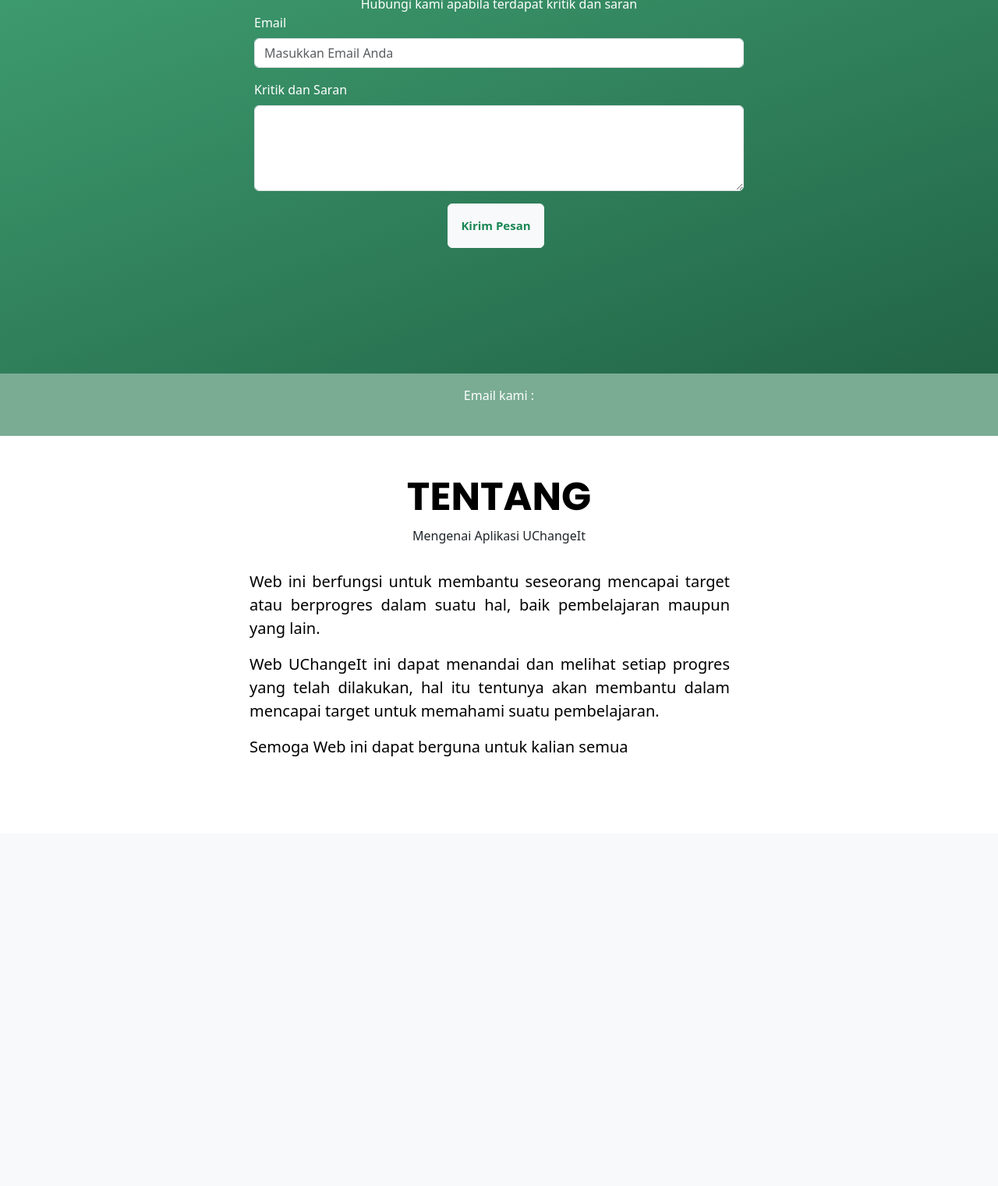
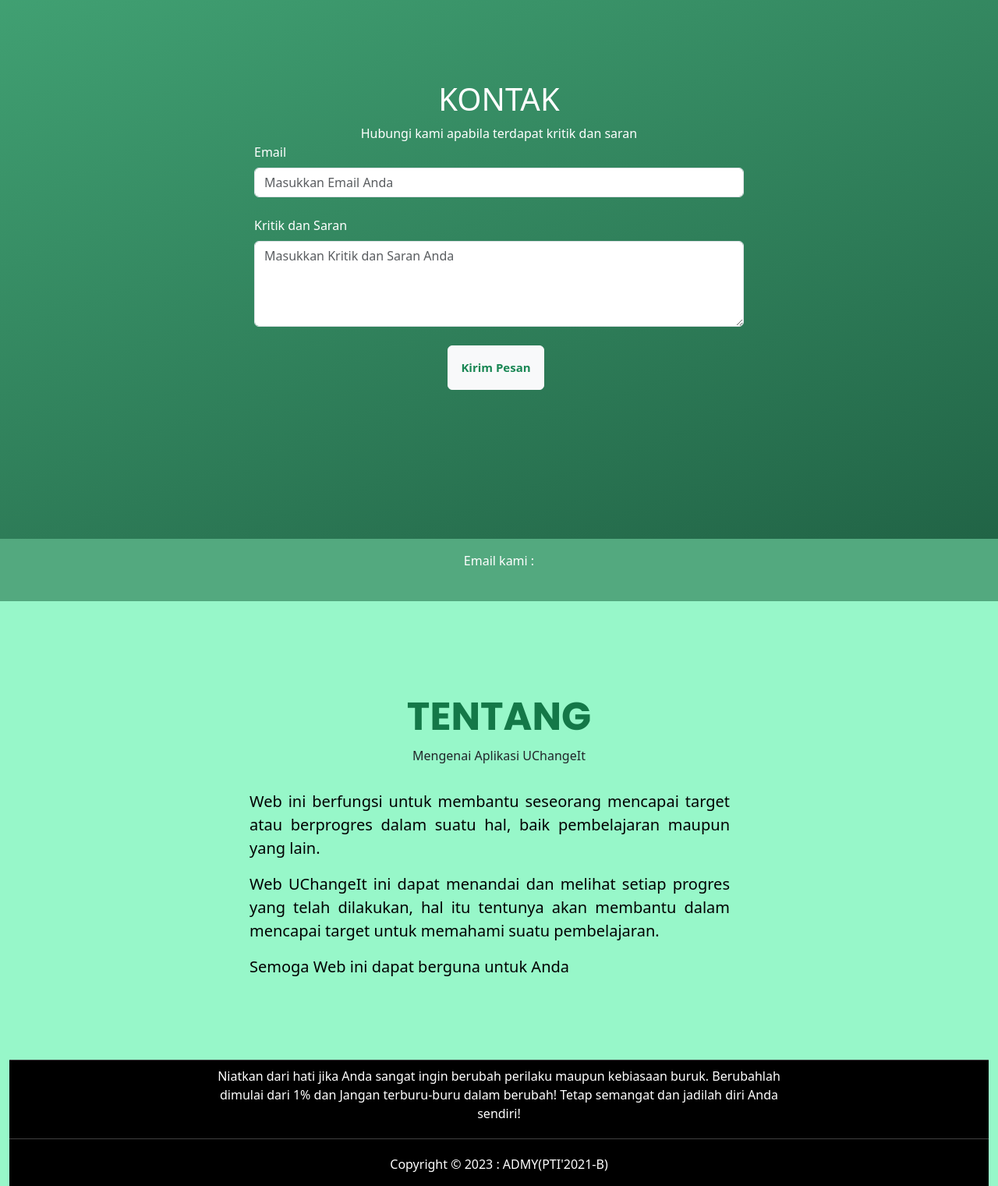
Before and after one commit to AchmadSyahh226/YouChangeIt-Website, a PHP site: page / in a window 1280 px wide; the page is wider, and only the part inside the window is pictured. Shown: the part 1771-3292 px from the top of that part at 78% size. Before the commit the page ends 2741 px from the top of that part, so only its background shows below. Run offline with PHP 8.4, Linux system fonts and the light colour scheme.

Commit message:
Perbaiki bug dan tambah footer

```diff
--- a/index.html
+++ b/index.html
@@ -73,7 +73,7 @@
         <!-- Judul Section Layanan -->
         <div class="row">
           <div class="col-12 text-center header">
-            <h2>Layanan Untuk Anda</h2>
+            <h2>LAYANAN</h2>
             <span class="title-sub">Solusi untuk mengubah kepribadian Anda</span>
           </div>
         </div>
@@ -120,26 +120,26 @@
 
   <!-- Kontak-->
   <section id="Kontak">
-      <div class="container-fluid-kontak pt-2 pb-5">
+      <div class="container-fluid-kontak pt-4 pb-5">
         <div class="row">
           <div class="col-12 text-center header">
-            <h1 style="color: white;">KONTAK</h1>
+            <h1 style="color: white; padding-top: 50px;">KONTAK</h1>
             <span style="color: white;">Hubungi kami apabila terdapat kritik dan saran</span>
           </div>
         </div>
         <div class="row mb-3 justify-content-center">
           <div class="col-lg-6">
         <form action="">
-            <div class="mb-3">
+            <div class="mb-4">
               <label for="to" class="form-label" style="color: white;">Email</label>
               <input type="to" class="form-control" id="to" placeholder="Masukkan Email Anda">
             </div>
-            <div class="mb-3">
+            <div class="mb-4">
               <label for="kritik" class="form-label" style="color: white;">Kritik dan Saran</label>
-              <textarea class="form-control" id="kritik" rows="4"></textarea>
+              <textarea class="form-control" id="kritik" placeholder="Masukkan Kritik dan Saran Anda" rows="4"></textarea>
           </div>
-          <div class="col-md-3 mx-auto text-center">
-            <button class="btn btn-light text-success p-3 me-2" style="font-size: 15px; font-weight: 600">Kirim Pesan</button>
+          <div class="col-md-5 mx-auto text-center">
+            <button class="btn btn-light text-success p-3 me-2" style="font-size: 15px; font-weight: 600;">Kirim Pesan</button>
         </form>
           </div>
         </div>
@@ -154,7 +154,7 @@
   <section id="Tentang">
     <div class="container-fluid pt-5 pb-5">
       <div class="container-tentang">
-        <h2 style="color: black; font-size: 50px; font-weight: 650; text-align: center;">TENTANG</h2>
+        <h2 style="color: black; font-size: 50px; font-weight: 650; text-align: center; color: rgb(20, 120, 72);">TENTANG</h2>
         <p class="text-center">
           Mengenai Aplikasi UChangeIt
         </p>
@@ -167,13 +167,34 @@
             Web UChangeIt ini dapat menandai dan melihat setiap progres yang telah dilakukan, hal itu tentunya akan membantu dalam mencapai target untuk memahami suatu pembelajaran.
           </p>
           <p style="color: black; font-size: 20px; font-weight: 500; text-align:justify; padding-right: 25%; padding-left: 25%">
-            Semoga Web ini dapat berguna untuk kalian semua
+            Semoga Web ini dapat berguna untuk Anda
           </p>
         </div>
       </div>
     </div>
   </section>
 
+  <!-- Footer -->
+  <div class="container-fluid">
+    <footer class="text-center text-white" style="background-color: black">
+      <hr class="my-2" />
+
+      <section class="mb-1">
+        <div class="row d-flex justify-content-center">
+          <div class="col-lg-7">
+            <p>
+              Niatkan dari hati jika Anda sangat ingin berubah perilaku maupun kebiasaan buruk. Berubahlah dimulai dari 1% dan Jangan terburu-buru dalam berubah! Tetap semangat dan jadilah diri Anda sendiri!
+            </p>
+          </div>
+        </div>
+      </section>
+
+      <hr class="my-1" />
+      <div class="text-center p-3" style="background-color: rgba(0, 0, 0, 0.2)">
+        Copyright © 2023 : ADMY(PTI'2021-B)
+      </div>
+    </footer>
+  </div>
 
     <script src="https://cdn.jsdelivr.net/npm/bootstrap@5.3.0-alpha1/dist/js/bootstrap.min.js" integrity="sha384-mQ93GR66B00ZXjt0YO5KlohRA5SY2XofN4zfuZxLkoj1gXtW8ANNCe9d5Y3eG5eD" crossorigin="anonymous"></script>
   </body>
--- a/style.css
+++ b/style.css
@@ -1,5 +1,5 @@
 body {
-  background-color: rgb(255, 255, 255);
+  background-color: rgb(151, 247, 201);
 }
 
 /* Style Navbar */
@@ -77,8 +77,8 @@ body {
 .card-services {
   background-color: rgb(65, 161, 115);
   border-radius: 10px;
-  margin: 30px 25px 135px 25px;
-  padding: 35px 30px;
+  margin: 50px 25px 135px 25px;
+  padding: 40px 30px;
 }
 
 .header {
@@ -87,11 +87,11 @@ body {
 
 .container-fluid-kontak {
   background: linear-gradient(160deg, rgb(65, 161, 115), rgb(33, 100, 70));
-  height: 75vh;
+  height: 89vh;
   width: 100%;
 }
 
-.container-mail{
+.container-mail {
   background: rgba(46, 126, 87, 0.639);
   height: 10vh;
   width: 100%;
@@ -106,6 +106,7 @@ h2 {
   font-size: 40px;
   color: rgb(20, 120, 72);
   font-family: "Poppins", sans-serif;
+  margin-top: 70px;
 }
 
 h3 {
```
